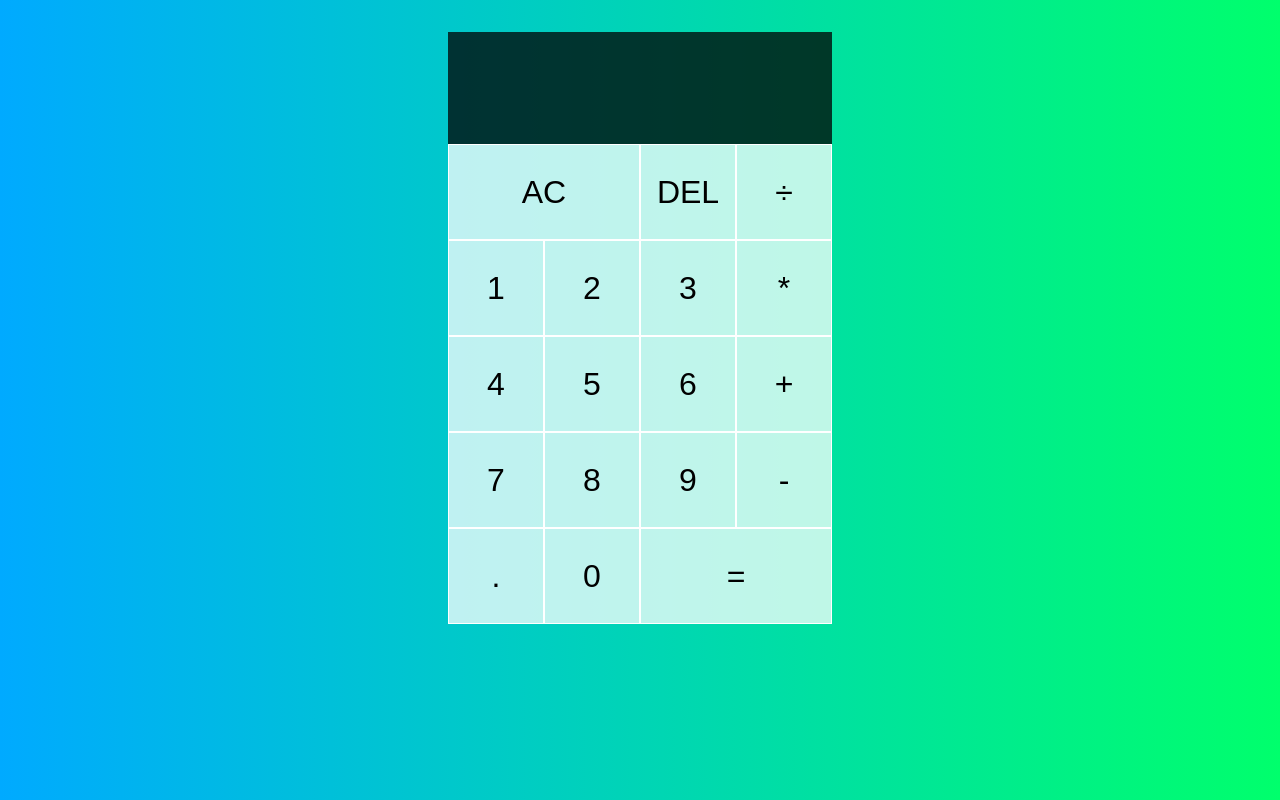
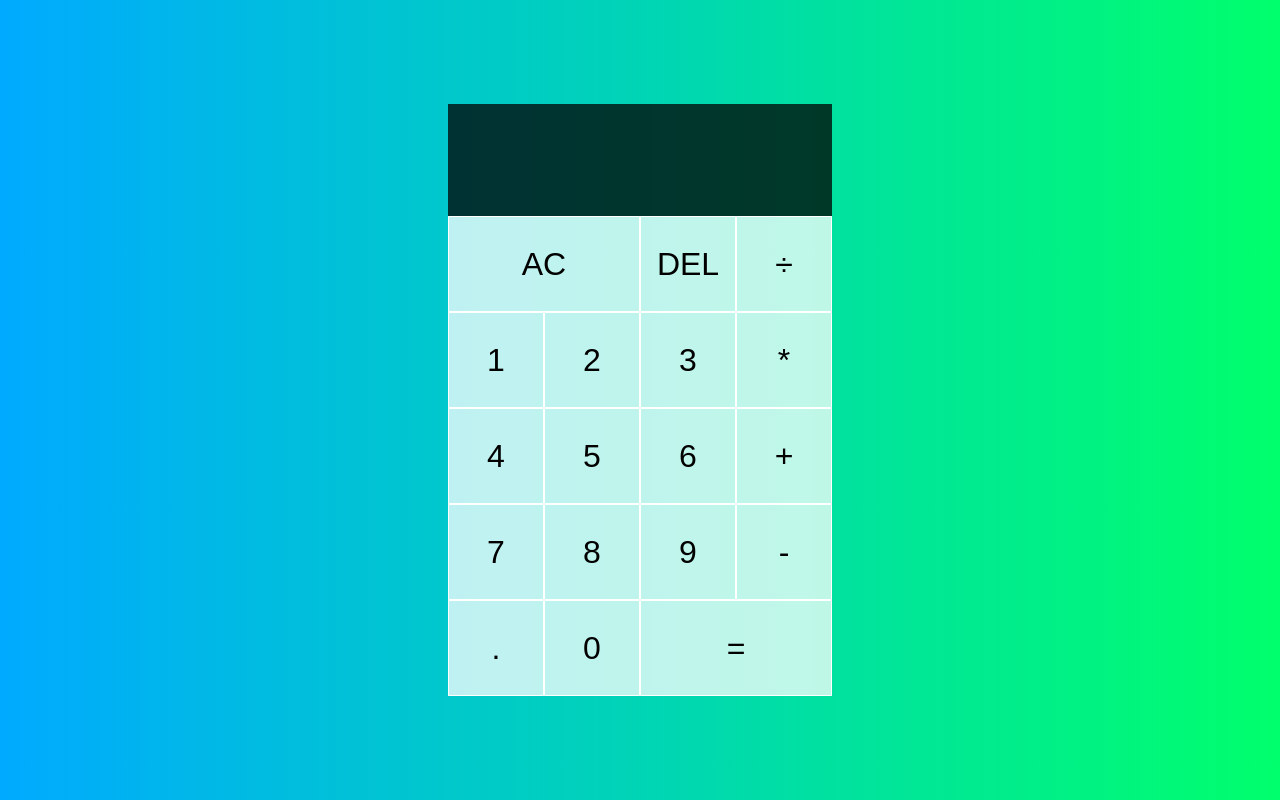
Before and after one commit to denys-petryniak/calculator, a React (Create React App) app: page / in a window 1280 px wide. Built offline with nearby package versions, Linux system fonts and the light colour scheme.

Commit message:
Center calculator

```diff
--- a/src/styles.css
+++ b/src/styles.css
@@ -5,8 +5,15 @@
 }
 
 body {
+  height: 100vh;
   margin: 0;
+  padding: 2rem;
   background: linear-gradient(to right, #00aaff, #00ff6c);
+}
+
+#root {
+  display: flex;
+  height: 100%;
 }
 
 .calculator-grid {
@@ -14,7 +21,7 @@ body {
   grid-template-columns: repeat(4, 6rem);
   grid-template-rows: minmax(7rem, auto) repeat(5, 6rem);
   justify-content: center;
-  margin-top: 2rem;
+  margin: auto;
 }
 
 .calculator-grid > button {
@@ -23,6 +30,7 @@ body {
   border: 1px solid #fff;
   outline: none;
   background-color: rgba(255, 255, 255, 0.75);
+  user-select: none;
 }
 
 .calculator-grid > button:hover,
@@ -49,9 +57,11 @@ body {
 .output .previous-operand {
   color: rgba(255, 255, 255, 0.75);
   font-size: 1.5rem;
+  user-select: none;
 }
 
 .output .current-operand {
   color: #fff;
   font-size: 2.5rem;
+  user-select: none;
 }
```
